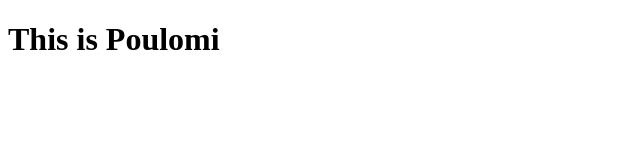
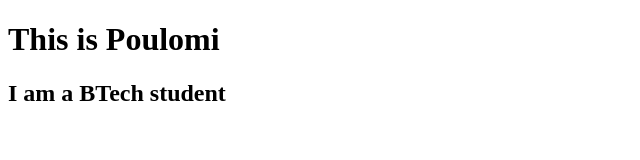
Before and after one commit to poulomi-03/demo, a plain HTML site: page index.html in a window 1280 px wide. Shown: the whole page, without its empty margins (0-640 px from the left). Drawn offline with Linux system fonts and the light colour scheme.

Commit message:
added h2 tag

```diff
--- a/index.html
+++ b/index.html
@@ -7,5 +7,6 @@
 </head>
 <body>
   <h1>This is Poulomi</h1>
+  <h2>I am a BTech student</h2>
 </body>
 </html>
```
